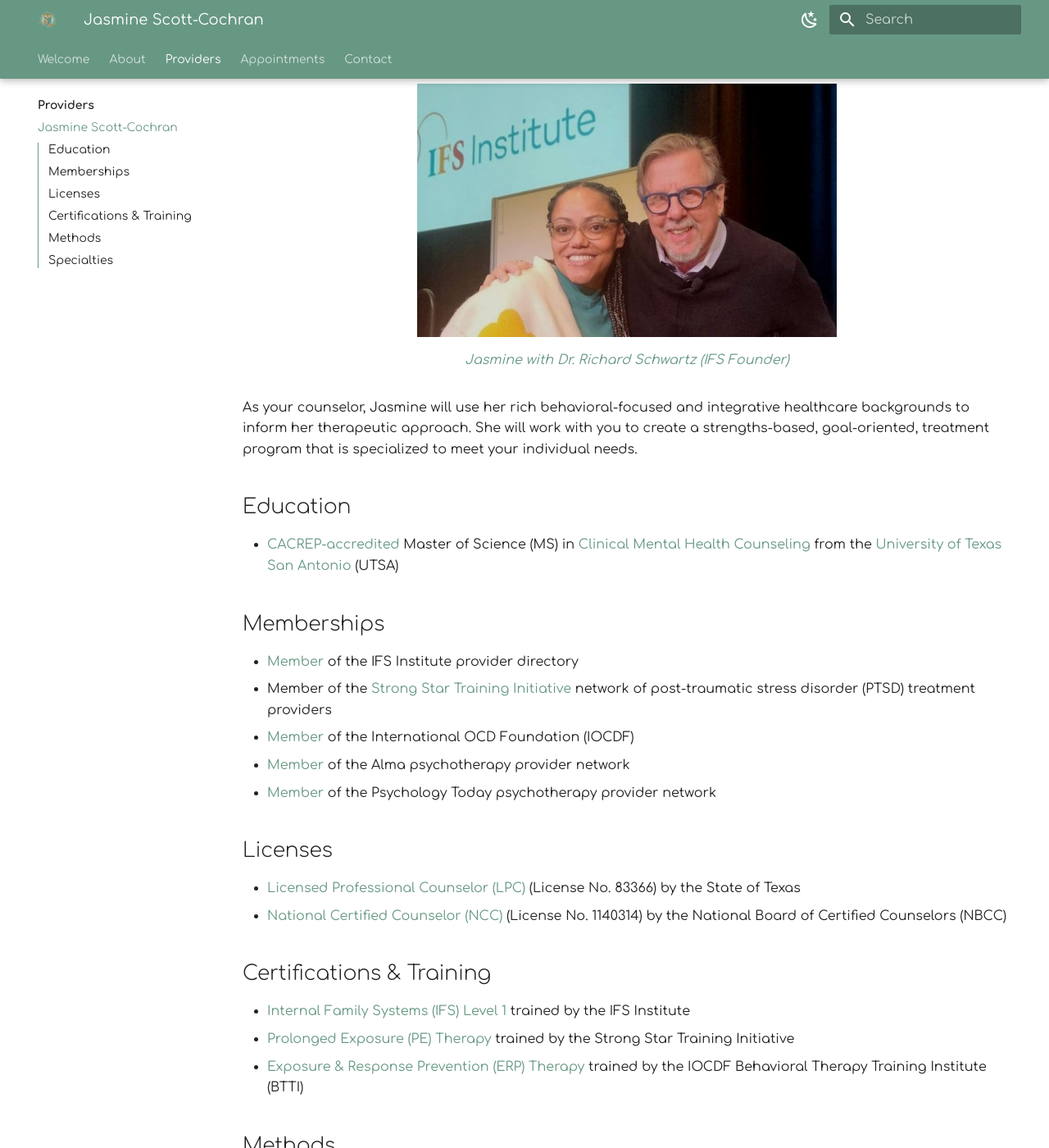
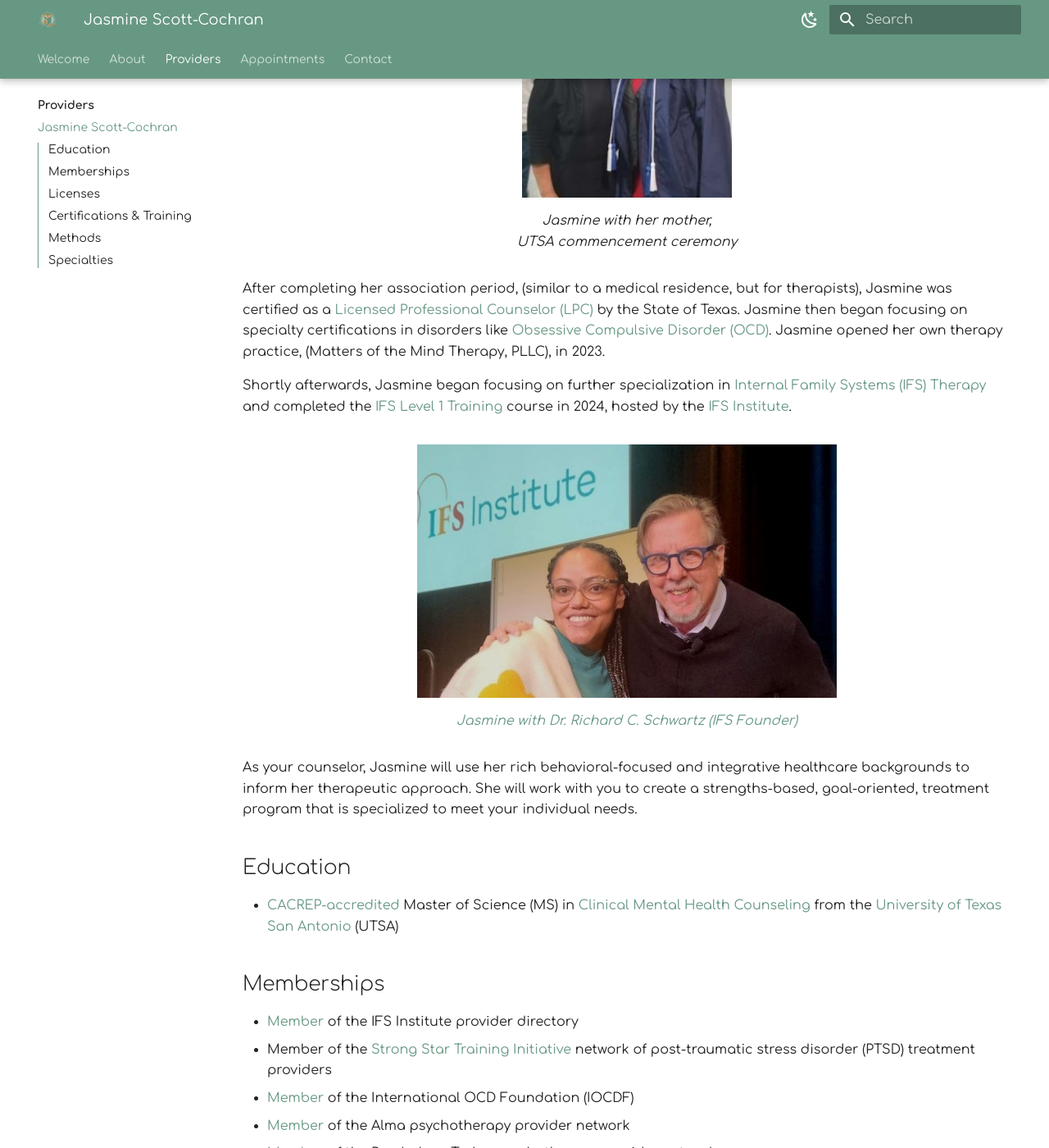
Before and after one commit to motm-therapy/website, an MkDocs documentation site: the page built from docs/providers/jasmine.md, in a window 1280 px wide and 1400 px high, scrolled down 1254 px. Shown: the whole window at 82% size. Built offline with MkDocs 1.6.1 and Material for MkDocs 9.7.7, drawn with Linux system fonts in a browser that asks for light colours; plug-ins that fetch from the network failed and are left out.

Commit message:
feat: Add UTSA commencement ceremony photo

```diff
--- a/docs/providers/jasmine.md
+++ b/docs/providers/jasmine.md
@@ -17,15 +17,22 @@ Jasmine started her career in Anchorage, AK as a behavioral technician in adoles
 
 After moving to Texas in 2011, Jasmine continued working in treatment programs focused on adolescents and/or on the neuro-divergent in facilities like [New Life Children's Center](https://upbring.org/new-life-childrens-center/) and for companies like [Butterfly Effects](https://butterflyeffects.com/). As part of her post-graduate studies, she completed an internship in integrative behavioral healthcare at the [UT Health - Robert B. Green Campus](https://www.uthscsa.edu/patient-care/physicians/location/Robert-B-Green-Campus-Downtown), assisting physicians with patients requiring behavioral intervention through [Solution-Focused Brief Therapy (SFBT)](https://www.psychologytoday.com/us/therapy-types/solution-focused-brief-therapy) as a complementary service to their medical care. After completing her degree (MS in Clinical Mental Health Counseling) and becoming a National Certified Counselor (NCC), Jasmine began working in private practice gaining valuable experience as a Licensed Professional Counselor - Associate (LPC-A) under the supervision of more experienced professionals.
 
+<figure markdown>
+![Jasmine with her mother at UTSA commencement ceremony](assets/jasmine-graduation.jpg){ height="323" width="256" style="display:block;margin-left:auto;margin-right:auto;" }
+  <figcaption markdown>
+  Jasmine with her mother,<br>UTSA commencement ceremony
+  </figcaption>
+</figure>
+
 After completing her association period, (similar to a medical residence, but for therapists), Jasmine was certified as a [Licensed Professional Counselor (LPC)](https://nami.org/About-Mental-Illness/Treatments/Types-of-Mental-Health-Professionals) by the State of Texas. Jasmine then began focusing on specialty certifications in disorders like [Obsessive Compulsive Disorder (OCD)](https://www.psychologytoday.com/us/conditions/obsessive-compulsive-disorder). Jasmine opened her own therapy practice, (Matters of the Mind Therapy, PLLC), in 2023.
 
 Shortly afterwards, Jasmine began focusing on further specialization in [Internal Family Systems (IFS) Therapy](https://www.psychologytoday.com/us/therapy-types/internal-family-systems-therapy) and completed the [IFS Level 1 Training](https://ifs-institute.com/trainings/level-1) course in 2024, hosted by the [IFS Institute](https://ifs-institute.com/).
 
 
 <figure markdown>
-![Jasmine Scott-Cochran](assets/jasmine-with-schwartz.jpeg){ height="309" width="512" style="display:block;margin-left:auto;margin-right:auto;" }
+![Jasmine with Dr. Richard C. Schwartz](assets/jasmine-with-schwartz.jpeg){ height="309" width="512" style="display:block;margin-left:auto;margin-right:auto;" }
   <figcaption markdown>
-  [Jasmine with Dr. Richard Schwartz (IFS Founder)](https://ifs-institute.com/about-us/richard-c-schwartz-phd)
+  [Jasmine with Dr. Richard C. Schwartz (IFS Founder)](https://ifs-institute.com/about-us/richard-c-schwartz-phd)
   </figcaption>
 </figure>
 
```
Also changed, not shown: docs/providers/assets/jasmine-graduation.jpg (added).
